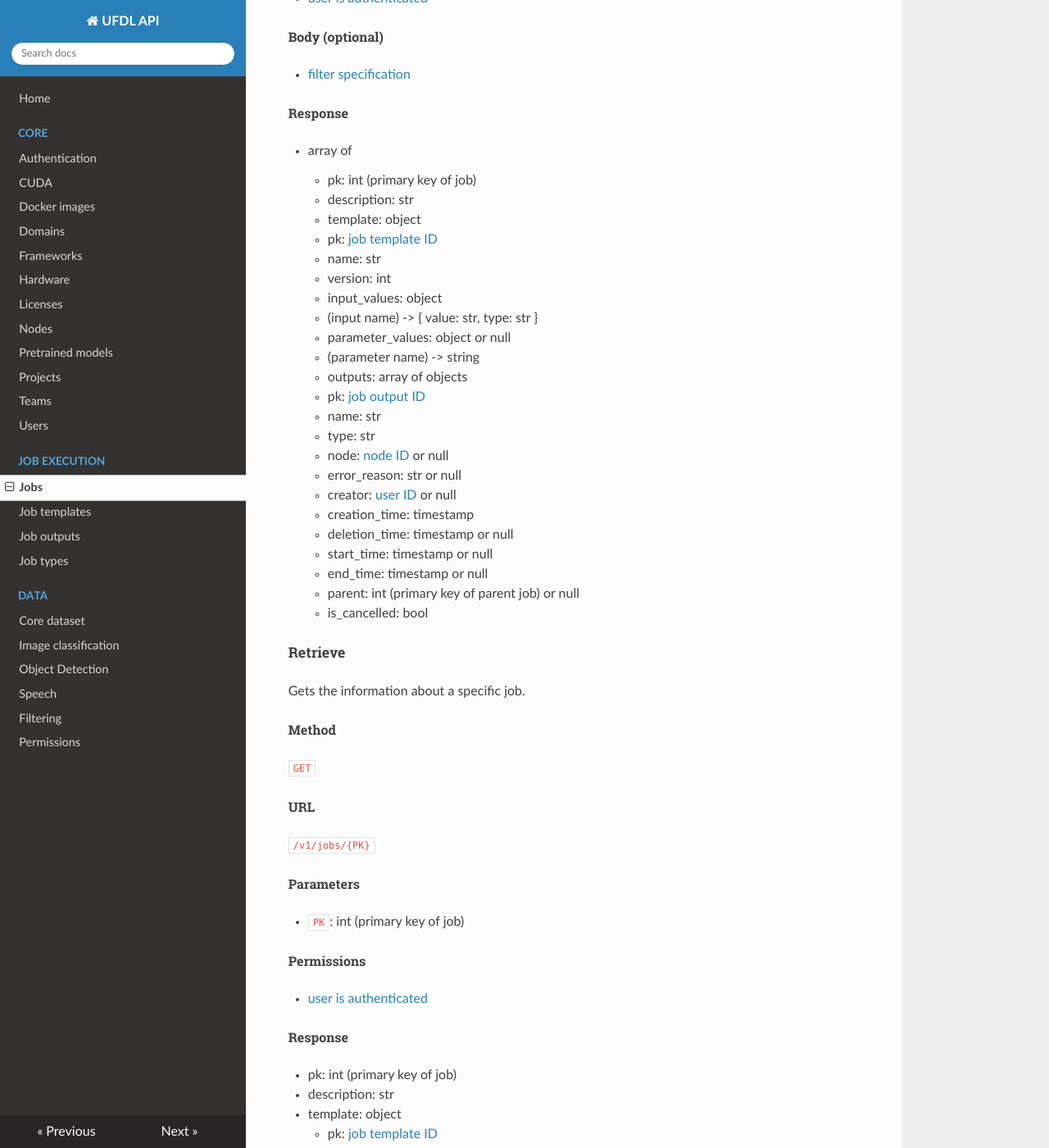
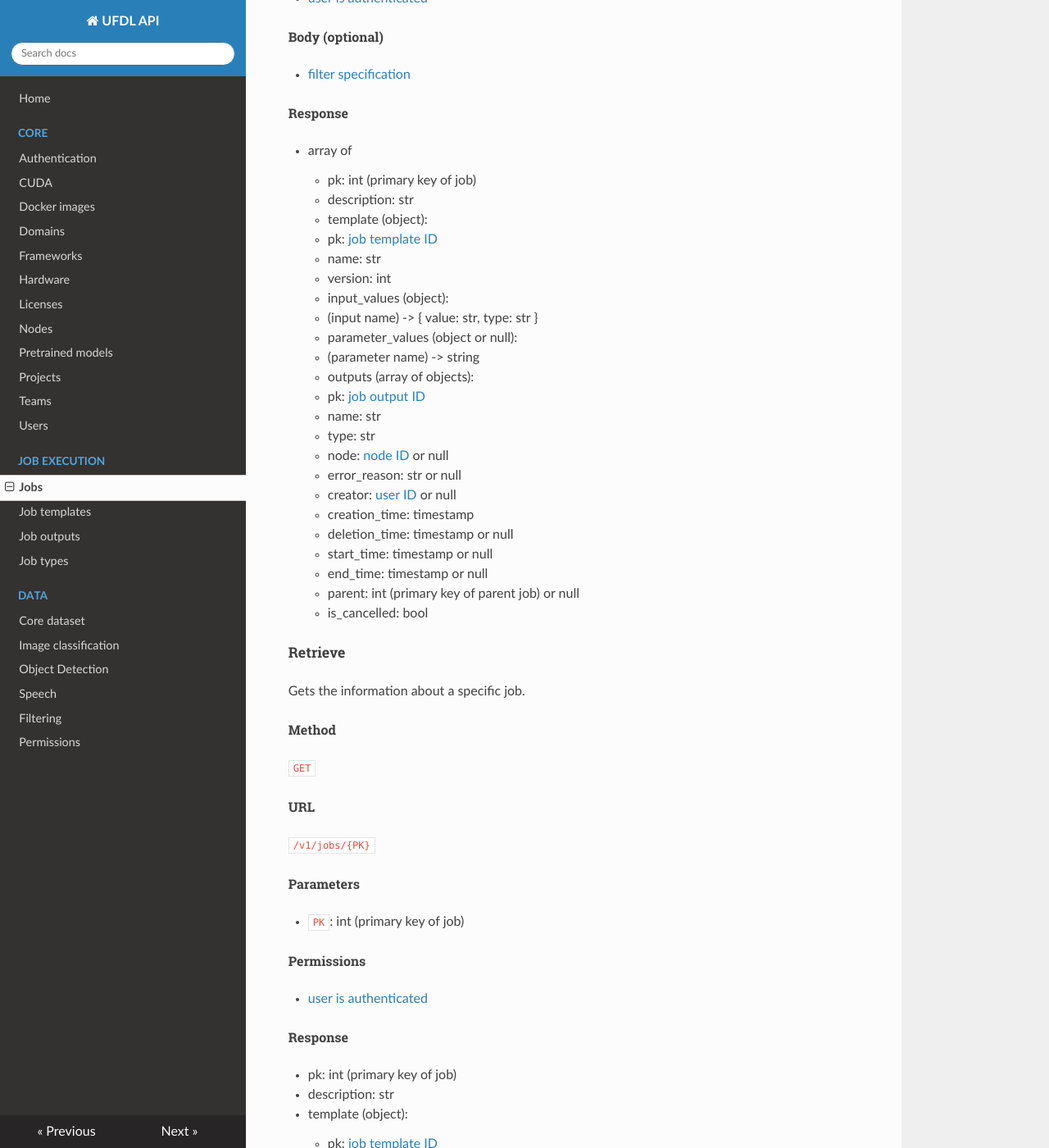
Before and after one commit to waikato-ufdl/ufdl-api, an MkDocs documentation site: the page built from docs/jobs.md, in a window 1280 px wide and 1400 px high, scrolled down 969 px. Shown: the whole window at 82% size. Built offline with MkDocs 1.6.1, drawn with Linux system fonts in a browser that asks for light colours; nearby versions of some CDN libraries; some of the changed text lies outside the part shown.

Commit message:
fixed indentation

```diff
--- a/docs/jobs.md
+++ b/docs/jobs.md
@@ -47,18 +47,26 @@
 
     * pk: int (primary key of job)
     * description: str
-    * template: object
+    * template (object):
+
       * pk: [job template ID](job_templates.md)
       * name: str
       * version: int
-    * input_values: object
+
+    * input_values (object):
+
       * (input name) -> { value: str, type: str }
-    * parameter_values: object or null
+
+    * parameter_values (object or null):
+
       * (parameter name) -> string
-    * outputs: array of objects
+
+    * outputs (array of objects):
+
       * pk: [job output ID](job_outputs.md)
       * name: str
       * type: str
+
     * node: [node ID](nodes.md) or null
     * error_reason: str or null
     * creator: [user ID](users.md) or null
@@ -93,18 +101,26 @@
 
   * pk: int (primary key of job)
   * description: str
-  * template: object
+  * template (object):
+
     * pk: [job template ID](job_templates.md)
     * name: str
     * version: int
-  * input_values: object
+
+  * input_values (object):
+
     * (input name) -> { value: str, type: str }
-  * parameter_values: object or null
+
+  * parameter_values (object or null):
+
     * (parameter name) -> string
-  * outputs: array of objects
+
+  * outputs (array of objects):
+
     * pk: [job output ID](job_outputs.md)
     * name: str
     * type: str
+
   * node: [node ID](nodes.md) or null
   * error_reason: str or null
   * creator: [user ID](users.md) or null
@@ -144,18 +160,26 @@
 
   * pk: int (primary key of job)
   * description: str
-  * template: object
+  * template (object):
+
     * pk: [job template ID](job_templates.md)
     * name: str
     * version: int
-  * input_values: object
+
+  * input_values (object):
+
     * (input name) -> { value: str, type: str }
-  * parameter_values: object or null
+
+  * parameter_values (object or null):
+
     * (parameter name) -> string
-  * outputs: array of objects
+
+  * outputs (array of objects):
+
     * pk: [job output ID](job_outputs.md)
     * name: str
     * type: str
+
   * node: [node ID](nodes.md) or null
   * error_reason: str or null
   * creator: [user ID](users.md) or null
@@ -195,18 +219,26 @@
 
   * pk: int (primary key of job)
   * description: str
-  * template: object
+  * template (object):
+
     * pk: [job template ID](job_templates.md)
     * name: str
     * version: int
-  * input_values: object
+
+  * input_values (object):
+
     * (input name) -> { value: str, type: str }
-  * parameter_values: object or null
+
+  * parameter_values (object or null):
+
     * (parameter name) -> string
-  * outputs: array of objects
+
+  * outputs (array of objects):
+
     * pk: [job output ID](job_outputs.md)
     * name: str
     * type: str
+
   * node: [node ID](nodes.md) or null
   * error_reason: str or null
   * creator: [user ID](users.md) or null
@@ -399,18 +431,26 @@
 
   * pk: int (primary key of job)
   * description: str
-  * template: object
+  * template (object):
+
     * pk: [job template ID](job_templates.md)
     * name: str
     * version: int
-  * input_values: object
+
+  * input_values (object):
+
     * (input name) -> { value: str, type: str }
-  * parameter_values: object or null
+
+  * parameter_values (object or null):
+
     * (parameter name) -> string
-  * outputs: array of objects
+
+  * outputs (array of objects):
+
     * pk: [job output ID](job_outputs.md)
     * name: str
     * type: str
+
   * node: [node ID](nodes.md) or null
   * error_reason: str or null
   * creator: [user ID](users.md) or null
@@ -449,18 +489,26 @@
 
   * pk: int (primary key of job)
   * description: str
-  * template: object
+  * template (object):
+
     * pk: [job template ID](job_templates.md)
     * name: str
     * version: int
-  * input_values: object
+
+  * input_values (object):
+
     * (input name) -> { value: str, type: str }
-  * parameter_values: object or null
+
+  * parameter_values (object or null):
+
     * (parameter name) -> string
-  * outputs: array of objects
+
+  * outputs (array of objects):
+
     * pk: [job output ID](job_outputs.md)
     * name: str
     * type: str
+
   * node: [node ID](nodes.md) or null
   * error_reason: str or null
   * creator: [user ID](users.md) or null
@@ -500,18 +548,26 @@
 
   * pk: int (primary key of job)
   * description: str
-  * template: object
+  * template (object):
+
     * pk: [job template ID](job_templates.md)
     * name: str
     * version: int
-  * input_values: object
+
+  * input_values (object):
+
     * (input name) -> { value: str, type: str }
-  * parameter_values: object or null
+
+  * parameter_values (object or null):
+
     * (parameter name) -> string
-  * outputs: array of objects
+
+  * outputs (array of objects):
+
     * pk: [job output ID](job_outputs.md)
     * name: str
     * type: str
+
   * node: [node ID](nodes.md) or null
   * error_reason: str or null
   * creator: [user ID](users.md) or null
@@ -554,18 +610,26 @@
 
   * pk: int (primary key of job)
   * description: str
-  * template: object
+  * template (object):
+
     * pk: [job template ID](job_templates.md)
     * name: str
     * version: int
-  * input_values: object
+
+  * input_values (object):
+
     * (input name) -> { value: str, type: str }
-  * parameter_values: object or null
+
+  * parameter_values (object or null):
+
     * (parameter name) -> string
-  * outputs: array of objects
+
+  * outputs (array of objects):
+
     * pk: [job output ID](job_outputs.md)
     * name: str
     * type: str
+
   * node: [node ID](nodes.md) or null
   * error_reason: str or null
   * creator: [user ID](users.md) or null
@@ -610,18 +674,26 @@
 
   * pk: int (primary key of job)
   * description: str
-  * template: object
+  * template (object):
+
     * pk: [job template ID](job_templates.md)
     * name: str
     * version: int
-  * input_values: object
+
+  * input_values (object):
+
     * (input name) -> { value: str, type: str }
-  * parameter_values: object or null
+
+  * parameter_values (object or null):
+
     * (parameter name) -> string
-  * outputs: array of objects
+
+  * outputs (array of objects):
+
     * pk: [job output ID](job_outputs.md)
     * name: str
     * type: str
+
   * node: [node ID](nodes.md) or null
   * error_reason: str or null
   * creator: [user ID](users.md) or null
@@ -658,18 +730,26 @@
 
   * pk: int (primary key of job)
   * description: str
-  * template: object
+  * template (object):
+
     * pk: [job template ID](job_templates.md)
     * name: str
     * version: int
-  * input_values: object
+
+  * input_values (object):
+
     * (input name) -> { value: str, type: str }
-  * parameter_values: object or null
+
+  * parameter_values (object or null):
+
     * (parameter name) -> string
-  * outputs: array of objects
+
+  * outputs (array of objects):
+
     * pk: [job output ID](job_outputs.md)
     * name: str
     * type: str
+
   * node: [node ID](nodes.md) or null
   * error_reason: str or null
   * creator: [user ID](users.md) or null
@@ -706,18 +786,26 @@
 
   * pk: int (primary key of job)
   * description: str
-  * template: object
+  * template (object):
+
     * pk: [job template ID](job_templates.md)
     * name: str
     * version: int
-  * input_values: object
+
+  * input_values (object):
+
     * (input name) -> { value: str, type: str }
-  * parameter_values: object or null
+
+  * parameter_values (object or null):
+
     * (parameter name) -> string
-  * outputs: array of objects
+
+  * outputs (array of objects):
+
     * pk: [job output ID](job_outputs.md)
     * name: str
     * type: str
+
   * node: [node ID](nodes.md) or null
   * error_reason: str or null
   * creator: [user ID](users.md) or null
@@ -754,18 +842,26 @@
 
   * pk: int (primary key of job)
   * description: str
-  * template: object
+  * template (object):
+
     * pk: [job template ID](job_templates.md)
     * name: str
     * version: int
-  * input_values: object
+
+  * input_values (object):
+
     * (input name) -> { value: str, type: str }
-  * parameter_values: object or null
+
+  * parameter_values (object or null):
+
     * (parameter name) -> string
-  * outputs: array of objects
+
+  * outputs (array of objects):
+
     * pk: [job output ID](job_outputs.md)
     * name: str
     * type: str
+
   * node: [node ID](nodes.md) or null
   * error_reason: str or null
   * creator: [user ID](users.md) or null
@@ -801,18 +897,26 @@
 
   * pk: int (primary key of job)
   * description: str
-  * template: object
+  * template (object):
+
     * pk: [job template ID](job_templates.md)
     * name: str
     * version: int
-  * input_values: object
+
+  * input_values (object):
+
     * (input name) -> { value: str, type: str }
-  * parameter_values: object or null
+
+  * parameter_values (object or null):
+
     * (parameter name) -> string
-  * outputs: array of objects
+
+  * outputs (array of objects):
+
     * pk: [job output ID](job_outputs.md)
     * name: str
     * type: str
+
   * node: [node ID](nodes.md) or null
   * error_reason: str or null
   * creator: [user ID](users.md) or null
@@ -848,18 +952,26 @@
 
   * pk: int (primary key of job)
   * description: str
-  * template: object
+  * template (object):
+
     * pk: [job template ID](job_templates.md)
     * name: str
     * version: int
-  * input_values: object
+
+  * input_values (object):
+
     * (input name) -> { value: str, type: str }
-  * parameter_values: object or null
+
+  * parameter_values (object or null):
+
     * (parameter name) -> string
-  * outputs: array of objects
+
+  * outputs (array of objects):
+
     * pk: [job output ID](job_outputs.md)
     * name: str
     * type: str
+
   * node: [node ID](nodes.md) or null
   * error_reason: str or null
   * creator: [user ID](users.md) or null
```
Also changed, not shown: docs/job_templates.md (+35 -12 lines).
